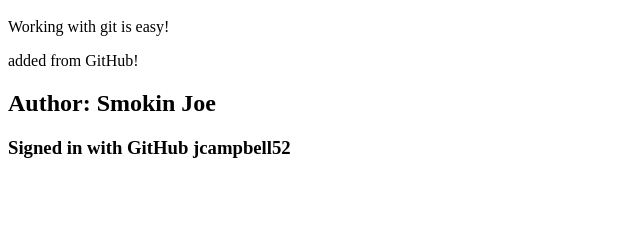
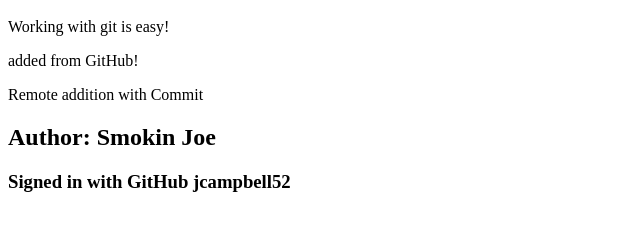
Before and after one commit to jcampbell52/GitGitHubMasterclass, a plain HTML site: page index.html in a window 1280 px wide. Shown: the part 48-278 px from the top of the page, without its empty margins (0-640 px from the left). Drawn offline with Linux system fonts and the light colour scheme.

Commit message:
Updated index.html
Added a div with Commit

```diff
--- a/index.html
+++ b/index.html
@@ -6,5 +6,8 @@
 <div>
     <p>added from GitHub!</p>
 </div>
+<div>
+    <p>Remote addition with Commit</p>
+</div>
 <h2>Author: Smokin Joe</h2>
 <h3>Signed in with GitHub jcampbell52</h3>
```
